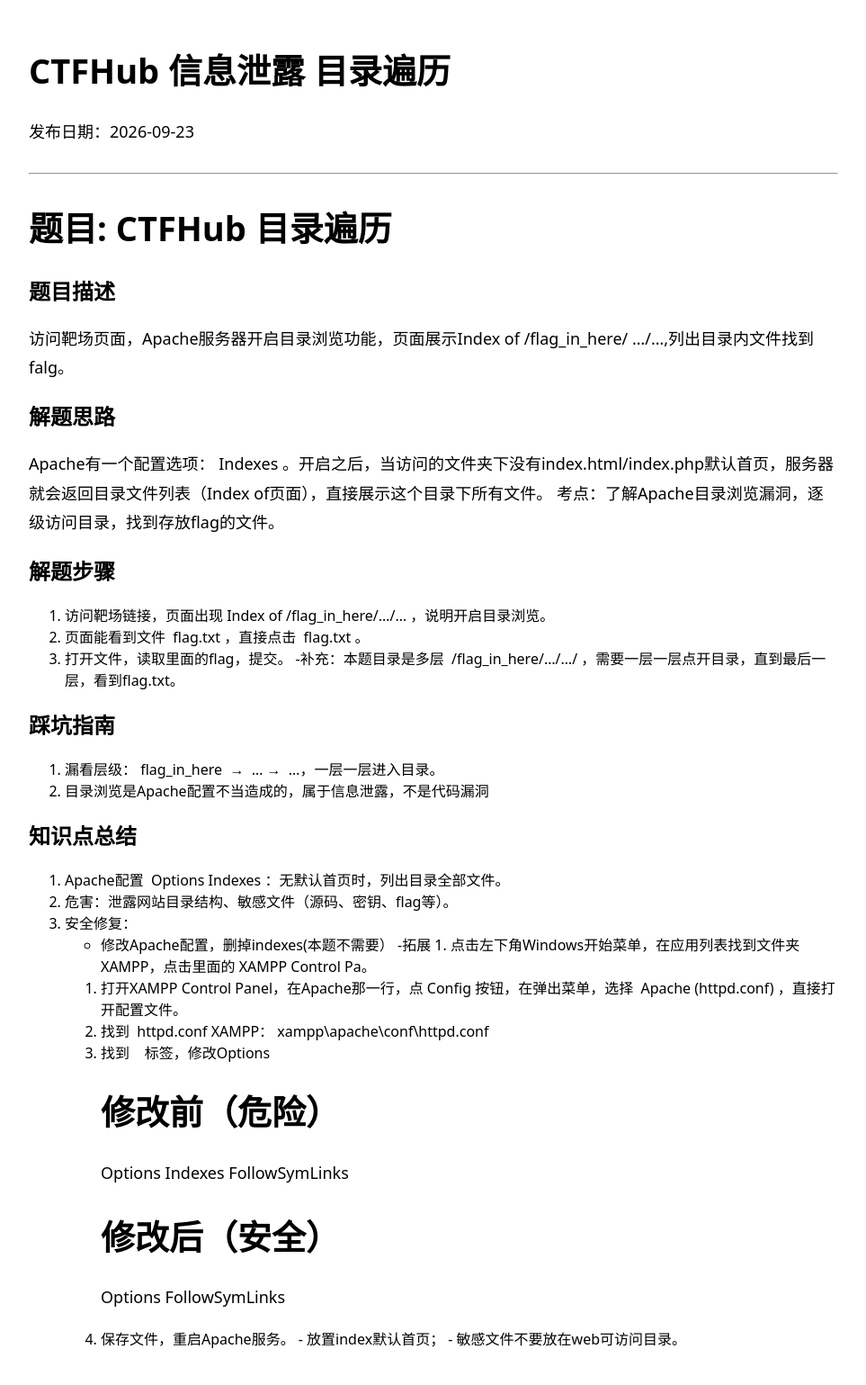
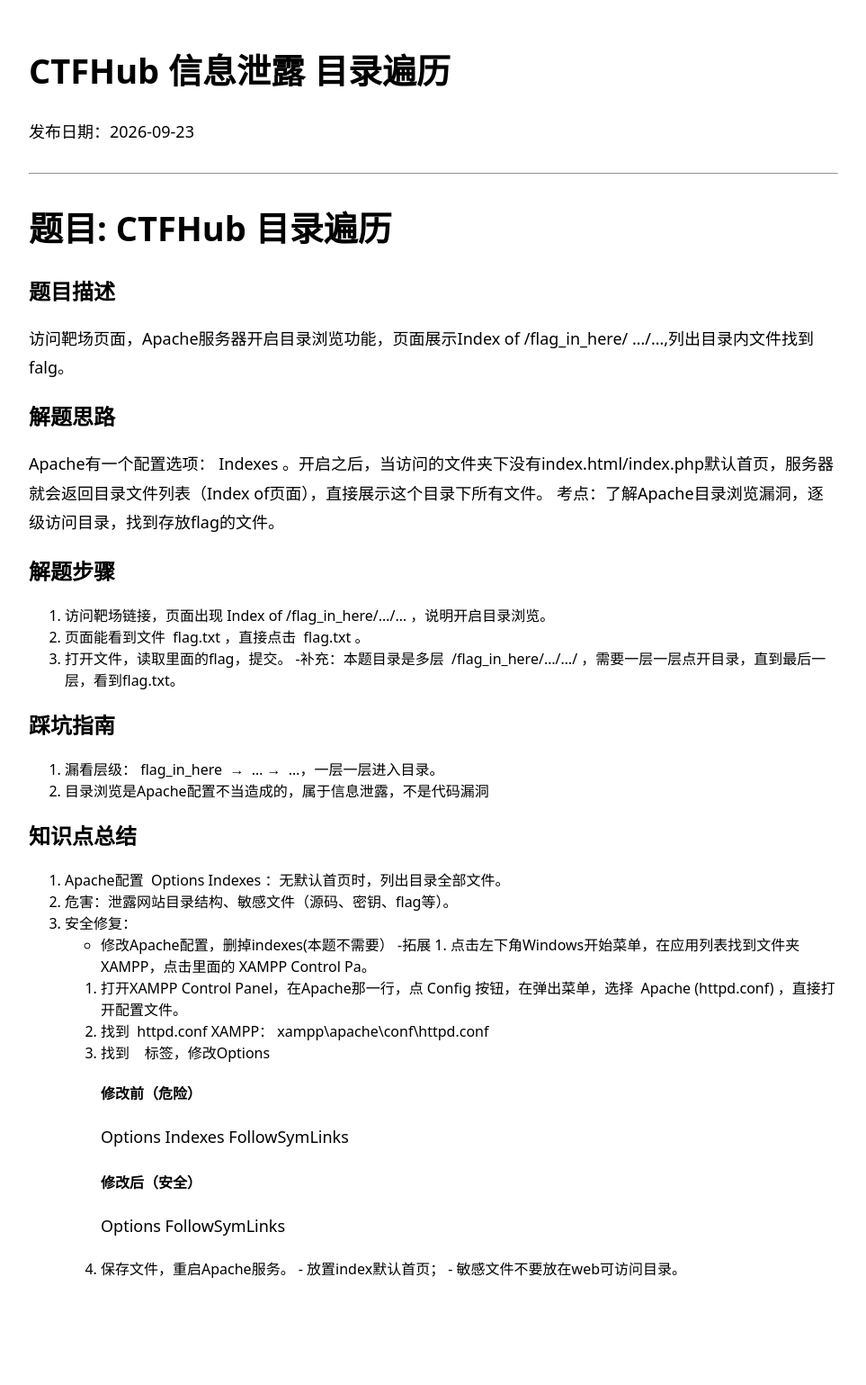
Before and after one commit to gysbfff/gysbfff.github.io, a Jekyll site: the page built from _posts/2026-09-23-ctfhub-mulubianli.md, in a window 1280 px wide. Shown: the whole page at 90% size, without its empty margins (158-1121 px from the left). Built offline with Jekyll 4.4.1, drawn with Linux system fonts in a browser that asks for light colours; our own code applies the rules of GitHub Pages for plain Markdown files; after the commit the page ends 1461 px from its top, so only the background shows below that.

```diff
--- a/_posts/2026-09-23-ctfhub-xingxixielou.md
+++ b/_posts/2026-09-23-ctfhub-mulubianli.md
@@ -34,9 +34,9 @@ Apache有一个配置选项： Indexes 。开启之后，当访问的文件夹
    2. 打开XAMPP Control Panel，在Apache那一行，点 Config 按钮，在弹出菜单，选择  Apache (httpd.conf) ，直接打开配置文件。
    3. 找到  httpd.conf XAMPP： xampp\apache\conf\httpd.conf
    4. 找到  <Directory>  标签，修改Options
-      # 修改前（危险）
+      #### 修改前（危险）
       Options Indexes FollowSymLinks
-      # 修改后（安全）
+      #### 修改后（安全）
       Options FollowSymLinks
    5. 保存文件，重启Apache服务。
 - 放置index默认首页；
```
